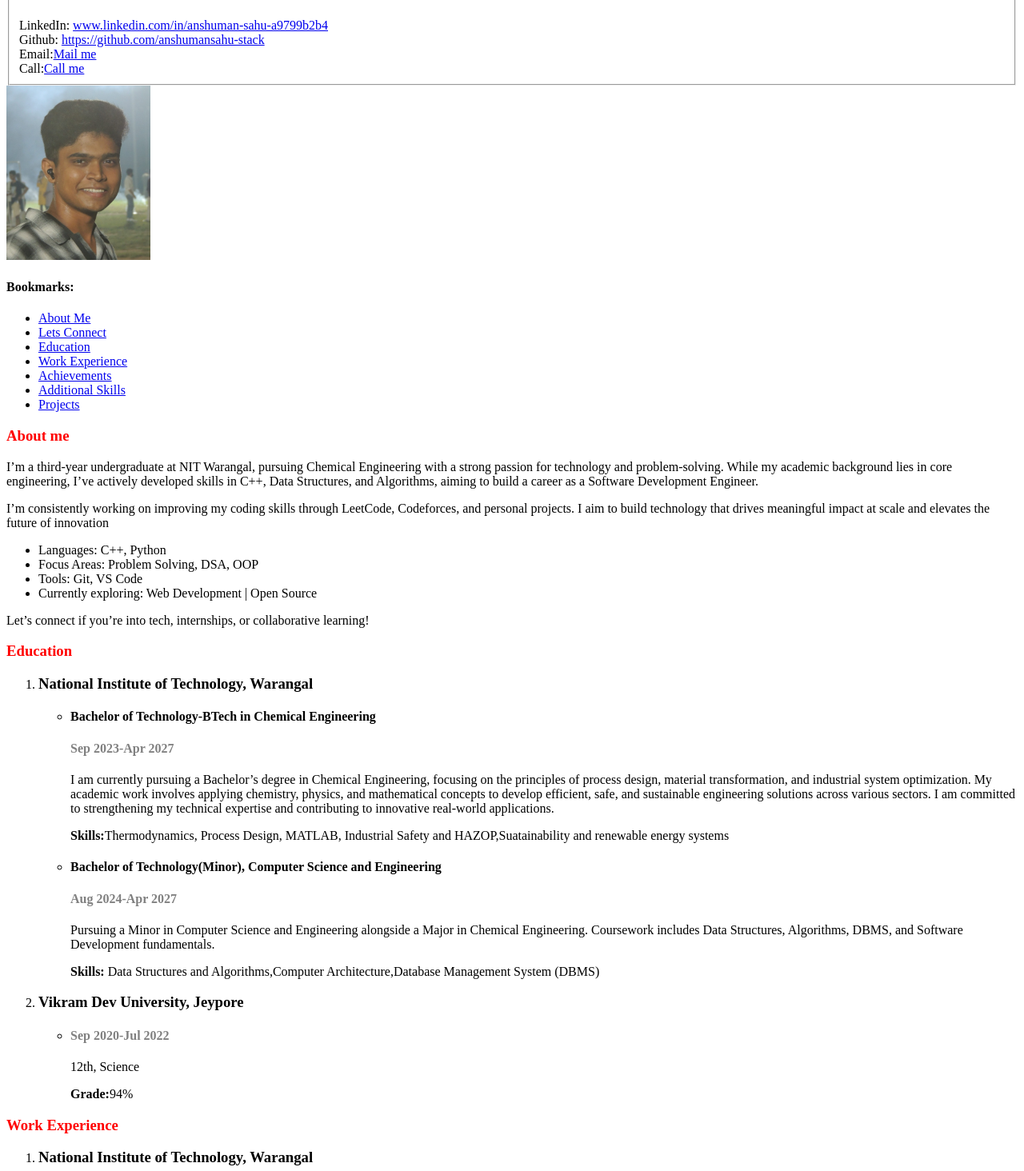
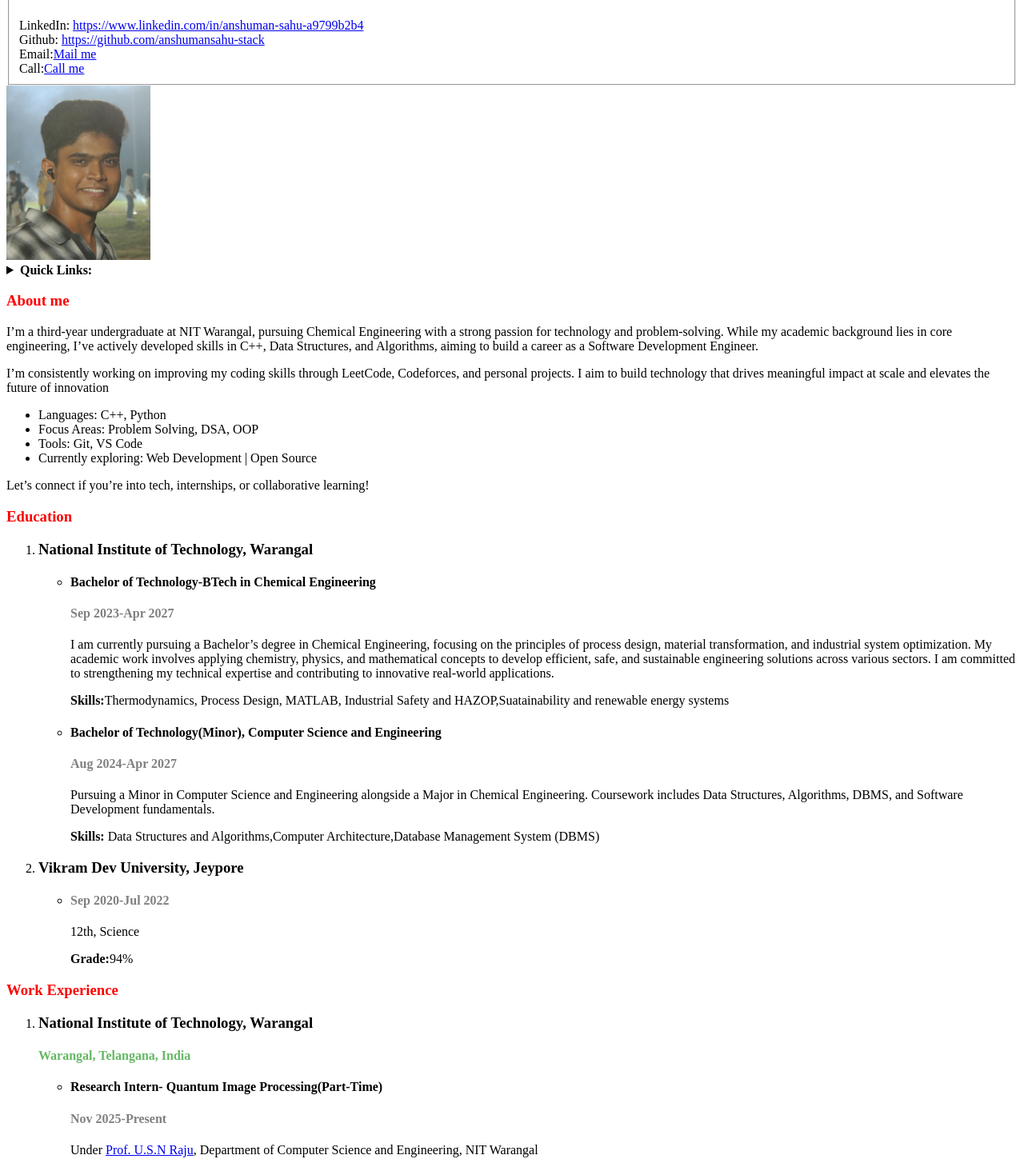
Before and after one commit to anshumansahu-stack/My_Personal_portfolio_website, a plain HTML site: page index.html in a window 1280 px wide. Shown: the part 187-1651 px from the top of the page at 80% size. Drawn offline with Linux system fonts and the light colour scheme.

Commit message:
Added link for the Professor's Portfolio page, Fixed my linkedin Link

```diff
--- a/index.html
+++ b/index.html
@@ -13,18 +13,19 @@
     <fieldset>
         <legend id="connect"><h2 style="color:green">Lets Connect!</h2></legend>
         <div>LinkedIn:
-        <a href="www.linkedin.com/in/anshuman-sahu-a9799b2b4">www.linkedin.com/in/anshuman-sahu-a9799b2b4</a>
+        <a href="https://www.linkedin.com/in/anshuman-sahu-a9799b2b4">https://www.linkedin.com/in/anshuman-sahu-a9799b2b4</a>
         </div>
         <div>Github:
         <a href="https://github.com/anshumansahu-stack">https://github.com/anshumansahu-stack</a>
         </div>
         <div>Email:<a href="mailto:sahuanshuman81@gmail.com">Mail me</a>
         </div>
-        <div>Call:<a href="callto:8260878904">Call me</a></div>
+        <div>Call:<a href="callto:+918260878904">Call me</a></div>
     </fieldset>
     <img src="Myphoto.JPG"  alt="My Profile photo" width="180">
-    <h4> Bookmarks:</h4>
     <nav>
+        <details>
+            <summary><b>Quick Links:</b></summary>
             <ul>
                 <li><a href="#profile">About Me</a></li>
                 <li><a href="#connect">Lets Connect</a></li>
@@ -34,6 +35,7 @@
                 <li><a href="#additional-skills">Additional Skills</a></li>
                 <li><a href="#projects">Projects</a></li>
             </ul>
+        </details>
     </nav>
     </header>
     <main>
@@ -94,7 +96,7 @@
                             <li>
                                 <h4>Research Intern- Quantum Image Processing(Part-Time)</h4>
                                 <h4 style="color:grey">Nov 2025-Present</h4>
-                                <p>Under Prof. U.S.N. Raju, Department of Computer Science and Engineering, NIT Warangal</p>
+                                <p>Under <a href="https://erp.nitw.ac.in/ext/profile/cs-usnraju">Prof. U.S.N Raju</a>, Department of Computer Science and Engineering, NIT Warangal</p>
                                 <p>Working on quantum image representation and processing techniques, studying various elements in quantum computing, and building basic quantum circuits. Engaging in literature review, algorithm analysis, and exploratory implementations using quantum computing tools. Strengthening foundations in analysis, computer organization, and mathematical modelling to support research outcomes.</p>
                                 <p><b>Skills:</b> Analytical Skills, Computer Architecture, Quantum Computing</p>
                             </li>
```
Lines whose indentation alone changed are shown as unchanged.
